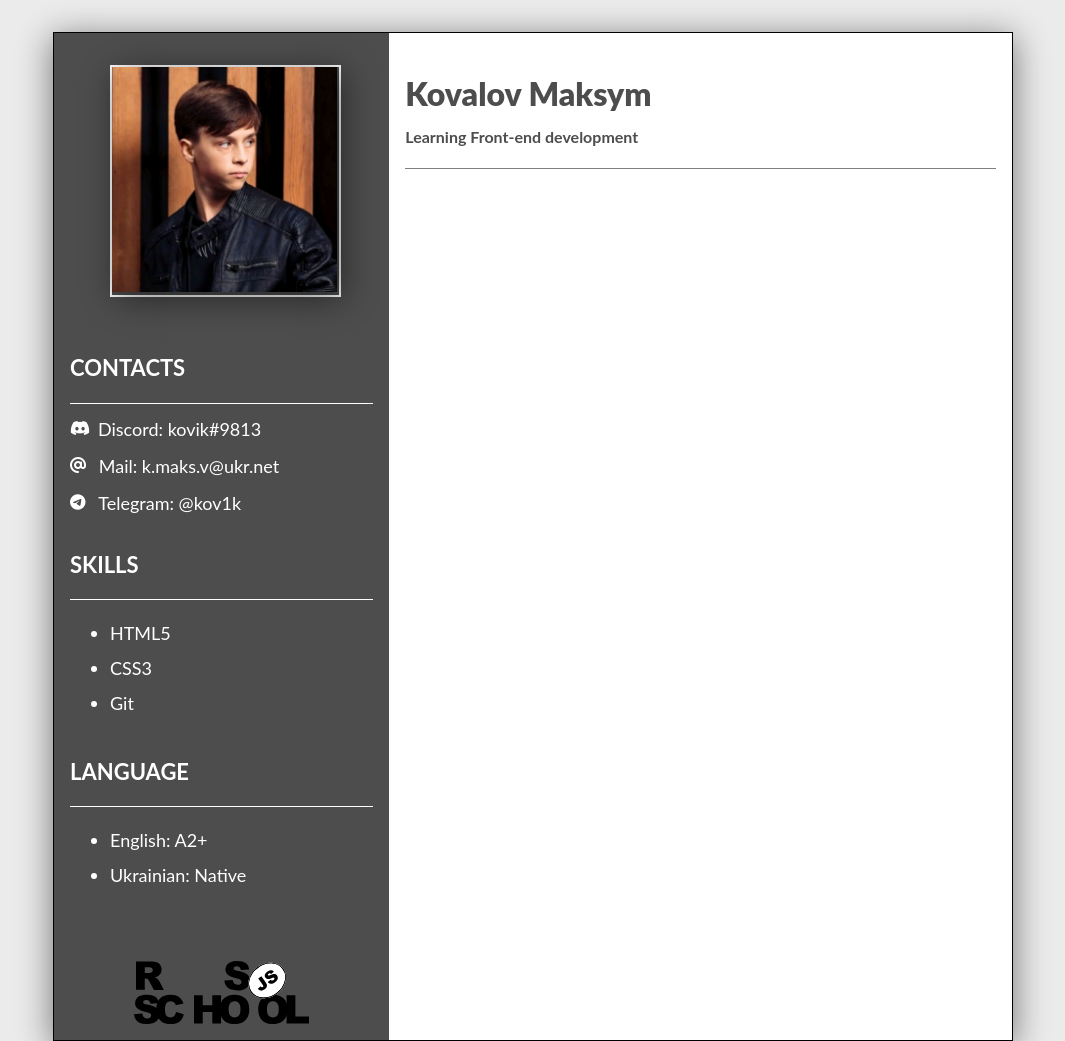
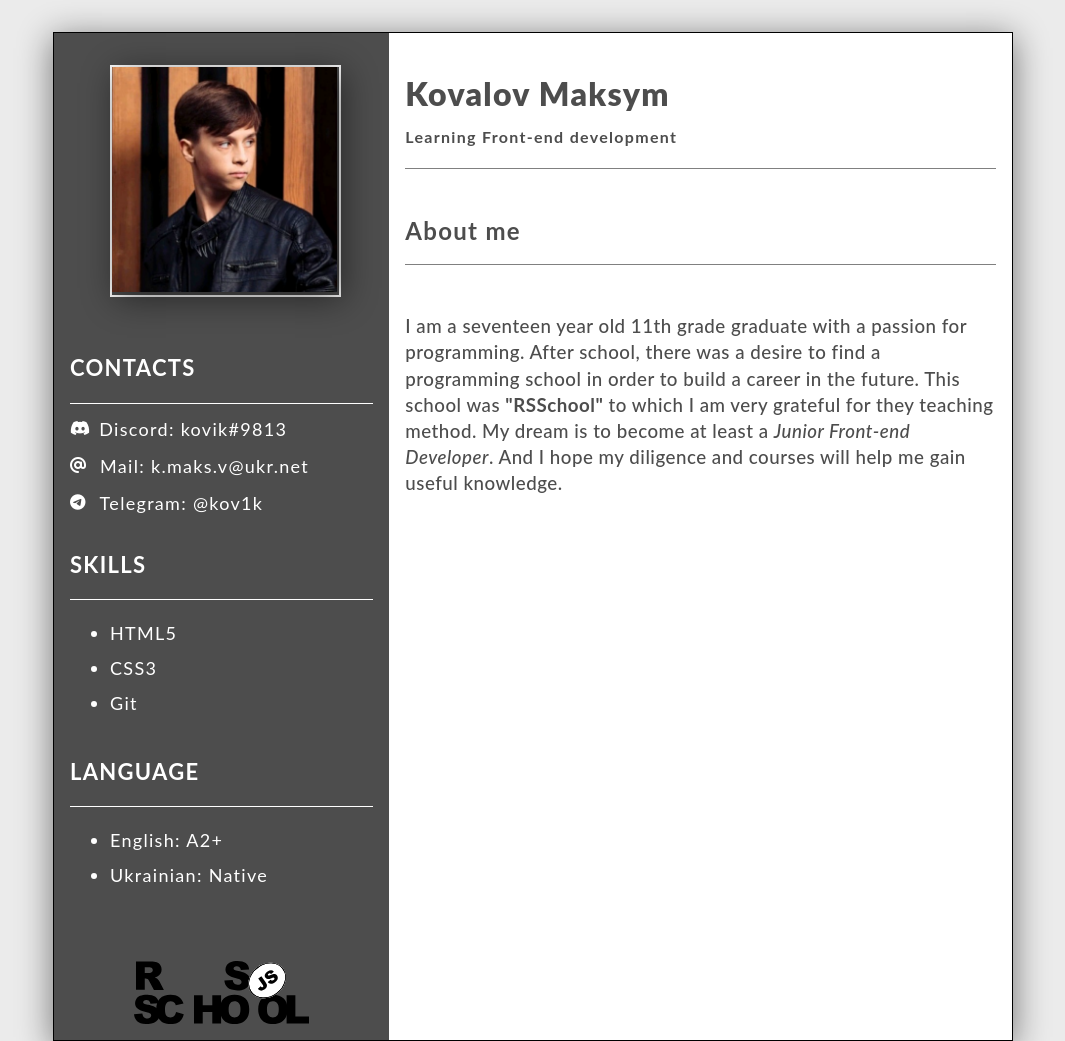
Before and after one commit to kov1k/rsschool-cv, a plain HTML site: page index.html in a window 1280 px wide. Shown: the top 1041 px of the page, without its empty margins (107-1172 px from the left). Drawn offline with Linux system fonts and the light colour scheme; a web font is replaced by a local one.

Commit message:
feat: add about me

```diff
--- a/index.html
+++ b/index.html
@@ -69,6 +69,21 @@
             <h1 class="h1">Kovalov Maksym</h1>
             <h4 class="h4">Learning Front-end development</h4>
             <div class="underlined-grey"></div>
+            <article class="info-about-me">
+                <h2 class="h1">About me</h2>
+                <div class="underlined-grey"></div>
+                <h3 class="text-info-about-me">
+                    <span id="text-height">
+                        I am a seventeen year old 11th grade graduate with a passion for programming.
+                        After school, there was a desire to find a programming school in order to build a career in the
+                        future.
+                        This school was <strong>"RSSchool"</strong> to which I am very grateful for they teaching
+                        method.
+                        My dream is to become at least a <i>Junior Front-end Developer</i>.
+                        And I hope my diligence and courses will help me gain useful knowledge.</span>
+                    </div>
+                </h3>
+                </arcticle>
                 <footer class="footer">
                     <nav class="footer-nav">
                         <ul class="footer-nav-list">
--- a/style.css
+++ b/style.css
@@ -11,7 +11,7 @@ body{
     font-family: 'Lato', sans-serif;
     padding: 2rem;
     background-color: #ebebeb;
-
+    letter-spacing: 1.3px;
 }
 .cv{
     border: 1px solid rgb(0, 0, 0);
@@ -80,7 +80,7 @@ body{
     width: 100%;
     height: 0.05rem;
     margin-top: 0.5em;
-    margin-bottom:1em;
+    margin-bottom:3em;
     background-color: grey;
 }
 .skills-list-p-ing, .lang-list-p-ing{
@@ -131,3 +131,8 @@ h1{
     justify-content: space-around;
     align-items: center;
   }
+.text-info-about-me{
+    font-weight: 500;
+    letter-spacing: 0.5px;
+    line-height: 140%;
+}
```
Lines whose indentation alone changed are shown as unchanged.
